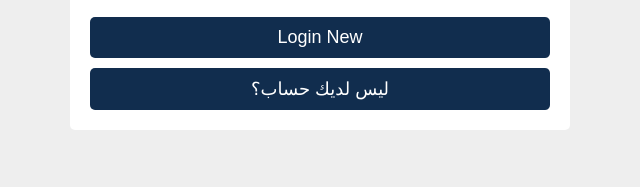
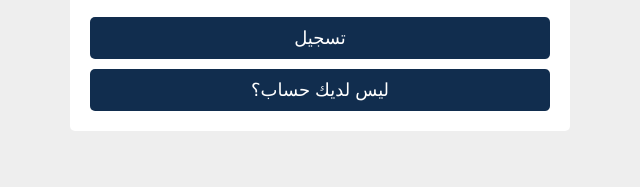
Before and after one commit to rey1311/WebProject, a plain HTML site: page login.html in a window 1280 px wide. Shown: the part 438-625 px from the top of the page, 470-1110 px from the left. Drawn offline with Linux system fonts and the light colour scheme.

Commit message:
Update login.html

```diff
--- a/login.html
+++ b/login.html
@@ -53,7 +53,7 @@
       <input type="email" name="email" placeholder="ادخال البريد الاكتروني" required maxlength="50" class="box">
       <p>كلمة المرور <span>*</span></p>
       <input type="password" name="pass" placeholder="ادخال كلمة المرور" required maxlength="20" class="box">
-      <input type="submit" value="login new" name="submit" class="btn">
+      <input type="submit" value="تسجيل" name="submit" class="btn">
       <div class="flex-btn">
          <a href="register.html" class="option-btn">ليس لديك حساب؟</a>
       </div>
```
